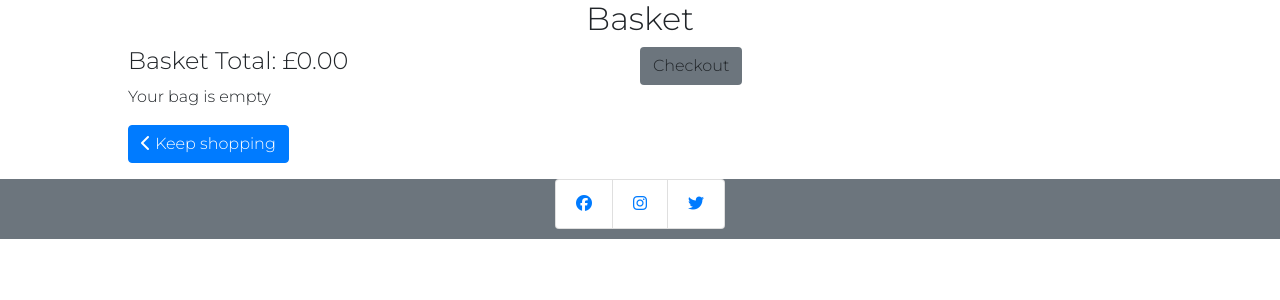
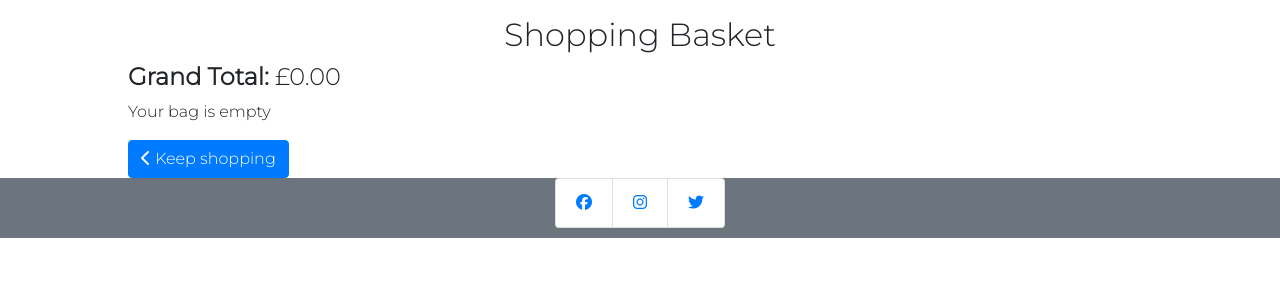
Before and after one commit to BegumDev/zafiya, a Django app: page /bag/ in a window 1280 px wide. Shown: the part 214-514 px from the top of the page. Run offline with Django 3.2, Linux system fonts and the light colour scheme; some libraries are stand-ins or nearby versions.

Commit message:
Style shoppping basket page.

```diff
--- a/bag/templates/bag/view_bag.html
+++ b/bag/templates/bag/view_bag.html
@@ -3,36 +3,87 @@
 
 {% block page_header %}
 
-<h2 class="text-center">Basket</h2>
+<h2 class="text-center mt-3">Shopping Basket</h2>
 
 {% endblock %}
 
 {% block content %}
 
 <section>
-    <!-- basket and checkout access summary -->
+    <!-- basket total summary -->
     <div class="row">
         <div class="col-6">
-            <h4>Basket Total:
+            <h4><strong>Grand Total: </strong>
                 {% if grand_total %}
-                £{{ grand_total|floatformat:2 }}
+                    £{{ grand_total|floatformat:2 }}
                 {% else %}
-                £0.00
-                {% endif %}</h4>
-        </div>
-        <div class="row">
-            <div class="col-6">
-                <a href=""><button class="btn btn-md bg-secondary">Checkout</button></a>
-            </div>
+                    £0.00
+                {% endif %}
+            </h4>
         </div>
     </div>
 
     {% if bag_items %}:
+
+    <div class="table-responsive">
+        <table class="table table-sm">
+            <thead>
+                <tr>
+                    <th scope="col">Item</th>
+                    <th scope="col">Product Name</th>
+                    <th scope="col">Price</th>
+                    <th scope="col">Qty</th>
+                    <th scope="col">Subtotal</th>
+                </tr>
+            </thead>
+
+            {% for item in bag_items %}
+                <tr>
+                    <td class="basket-image">
+                        <img src="{{ item.product.image.url }}" alt="{{ item.product.name }}">
+                    </td>
+                    <td>
+                        <p><strong>{{ item.product.name }}</strong></p>
+                    </td>
+                    <td>
+                        <p><strong>£{{ item.product.price }}</strong></p>
+                    </td>
+                    <td><p><strong></strong></p></td>
+                    <td><p><strong></strong></p></td>
+                </tr>
+            {% endfor %}
+                <tr>
+                    <td colspan="7" class="text-right">
+                        <p><strong>Basket Total:</strong> £{{ total|floatformat:2 }}</p>
+                    </td>
+                </tr>
+                <tr>
+                    <td colspan="7" class="text-right">
+                        <p><strong>Delivery:</strong> £{{ delivery|floatformat:2 }}</p>
+                    </td>
+                </tr>
+                <tr>
+                    <td colspan="7" class="text-right">
+                        <p><strong>Grand Total: £{{ grand_total|floatformat:2 }}</strong></p>
+                    </td>
+                </tr>
+        </table>
         <div class="row">
-            <div class="col-12">
-                {{ bag_items }}
+            <!-- keep shopping button -->
+            <div class="col-6 text-right text-uppercase">
+                <a href="{% url 'products' %}" class="btn btn-md btn-primary">
+                    <i class="fa-solid fa-chevron-left"></i>
+                    <span>Keep shopping</span>
+                </a>
+            </div>
+            <!-- or checkout button -->
+            <div class="col-6 text-right">
+                <a href=""><button class="btn btn-md bg-secondary text-uppercase">checkout</button></a>
             </div>
         </div>
+
+    </div>
+
     {% else %}
         <p>Your bag is empty</p>
         <a href="{% url 'products' %}" class="btn btn-md btn-primary">
@@ -41,13 +92,6 @@
         </a>
     {% endif %}
 
-    <div class="row">
-        <div class="col-12">
-            <table class="table table-dark table-hover">
-
-            </table>
-        </div>
-    </div>
 
 
 </section>
--- a/products/templates/products/products.html
+++ b/products/templates/products/products.html
@@ -51,8 +51,6 @@
                 </div>
                 <a href="{% url 'product_details' i.id %}"><button>view details</button></a>
             </div>
-
-
             {% endfor %}
         </div>
     </div>
--- a/static/css/base.css
+++ b/static/css/base.css
@@ -49,3 +49,8 @@ section{
     height: 150px;
     width: 150px;
 }
+
+.basket-image img{
+    height: 150px;
+    width: 150px;
+}
```
Also changed, not shown: products/fixtures/products.json (+9 -9 lines), products/templates/products/product_details.html (+3 -4 lines). Lines whose indentation alone changed are shown as unchanged.
